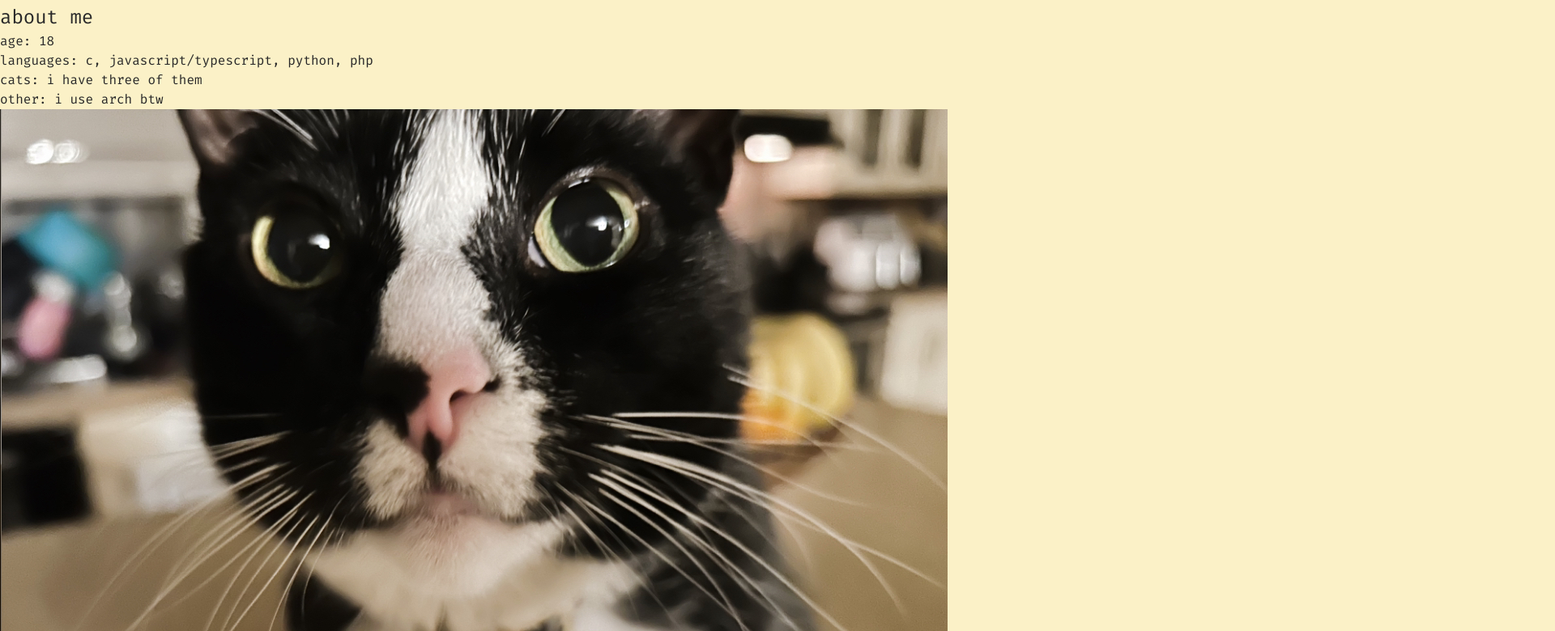
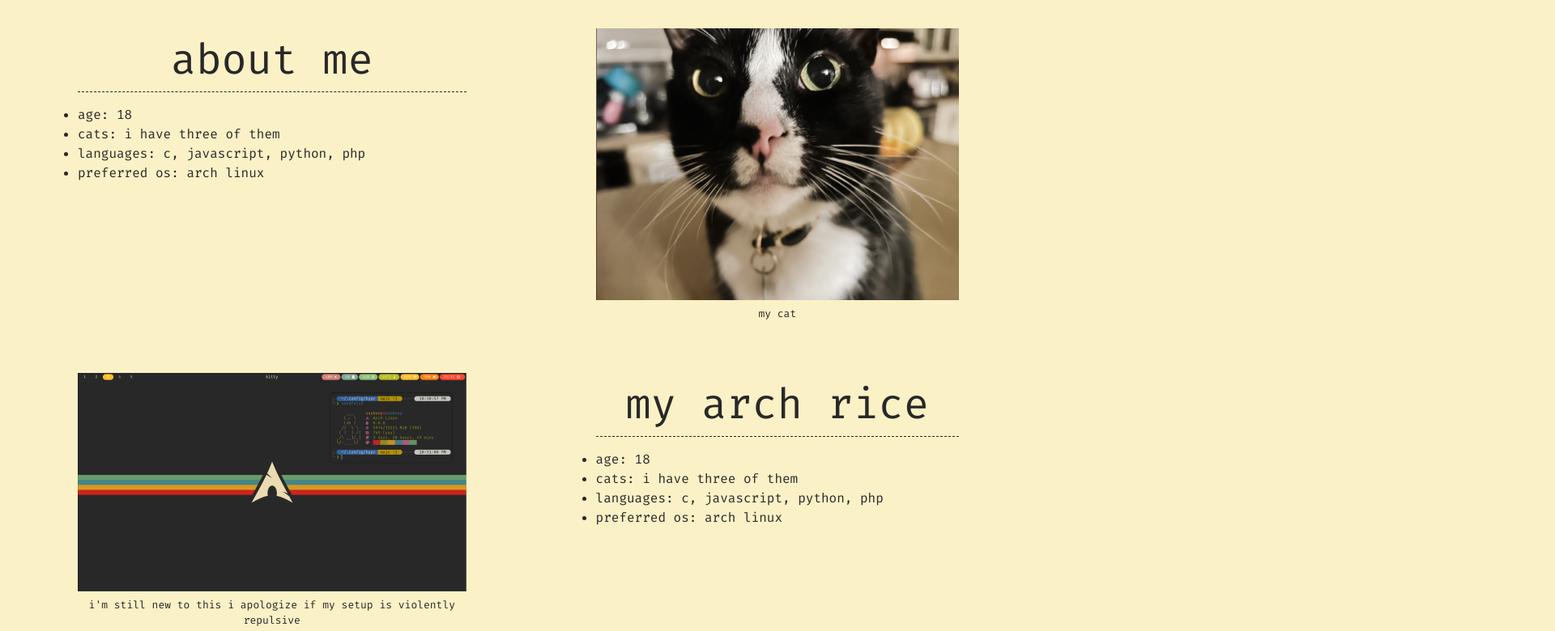
Before and after one commit to saubuny/saubuny.github.io, a plain HTML site: page templates/about.html in a window 1280 px wide. Shown: the part 97-877 px from the top of the page at 81% size, 1920 px wide, since content can reach past the window. Drawn offline with Linux system fonts and the light colour scheme; files that its build step writes are made by us from their sources; files whose address does not match are found by name.

Commit message:
Create and Style about.html

```diff
--- a/static/css/about.css
+++ b/static/css/about.css
@@ -1 +1,30 @@
 @import url("global.css");
+
+/* Use grid */
+
+#container {
+  margin: 0px 6rem;
+  margin-top: 2rem;
+  display: grid;
+  grid-template-columns: auto auto;
+  gap: 4rem 10rem;
+}
+
+#container h1 {
+  font-size: 52px;
+  border-bottom: 1px dashed var(--fg);
+  text-align: center;
+  margin-bottom: 1rem;
+}
+
+img {
+  max-width: 100%;
+}
+
+figcaption {
+  font-size: small;
+  text-align: center;
+}
+
+/* make the layout turn into a continuous list for smaller screens */
+/* have container stay in the center of the screen for wider screens (not a set 6rem margin) */
--- a/static/css/global.css
+++ b/static/css/global.css
@@ -56,3 +56,6 @@ header nav a {
 header nav a:hover {
   text-decoration: underline;
 }
+
+/* Fold Navbar into a hamburger menu on smaller screens */
+@media (max-width: 950px);
--- a/static/css/home.css
+++ b/static/css/home.css
@@ -1,4 +1,6 @@
 @import url("global.css");
+
+/* TODO: reformat the html page */
 
 section {
   margin: 0px 6rem;
@@ -16,6 +18,3 @@ section h1 {
   text-align: center;
   margin-bottom: 1rem;
 }
-
-/* section p { */
-/* } */
--- a/templates/about.html
+++ b/templates/about.html
@@ -24,33 +24,35 @@
         <a href="/music">music</a>
       </nav>
     </header>
-    <section>
-      <div>
-        <div id="left">
+    <div id="container">
+      <section class="info">
         <h1>about me</h1>
         <ul>
           <li>age: 18</li>
-            <li>languages: c, javascript/typescript, python, php</li>
           <li>cats: i have three of them</li>
-            <li>other: i use arch btw</li>
+          <li>languages: c, javascript, python, php</li>
+          <li>preferred os: arch linux</li>
         </ul>
-        </div>
-        <div id="right">
-          <figure>
+      </section>
+      <figure id="rice">
         <img src="static/images/cat.png" alt="my cat" />
         <figcaption>my cat</figcaption>
       </figure>
-        </div>
-      </div>
-      <div>
-        <h1>my arch rice</h1>
-        <figure>
+      <figure id="rice">
         <img src="static/images/rice.png" alt="arch" />
         <figcaption>
           i'm still new to this i apologize if my setup is violently repulsive
         </figcaption>
       </figure>
+      <section class="info">
+        <h1>my arch rice</h1>
+        <ul>
+          <li>age: 18</li>
+          <li>cats: i have three of them</li>
+          <li>languages: c, javascript, python, php</li>
+          <li>preferred os: arch linux</li>
+        </ul>
+      </section>
     </div>
-    </section>
   </body>
 </html>
```
Lines whose indentation alone changed are shown as unchanged.
